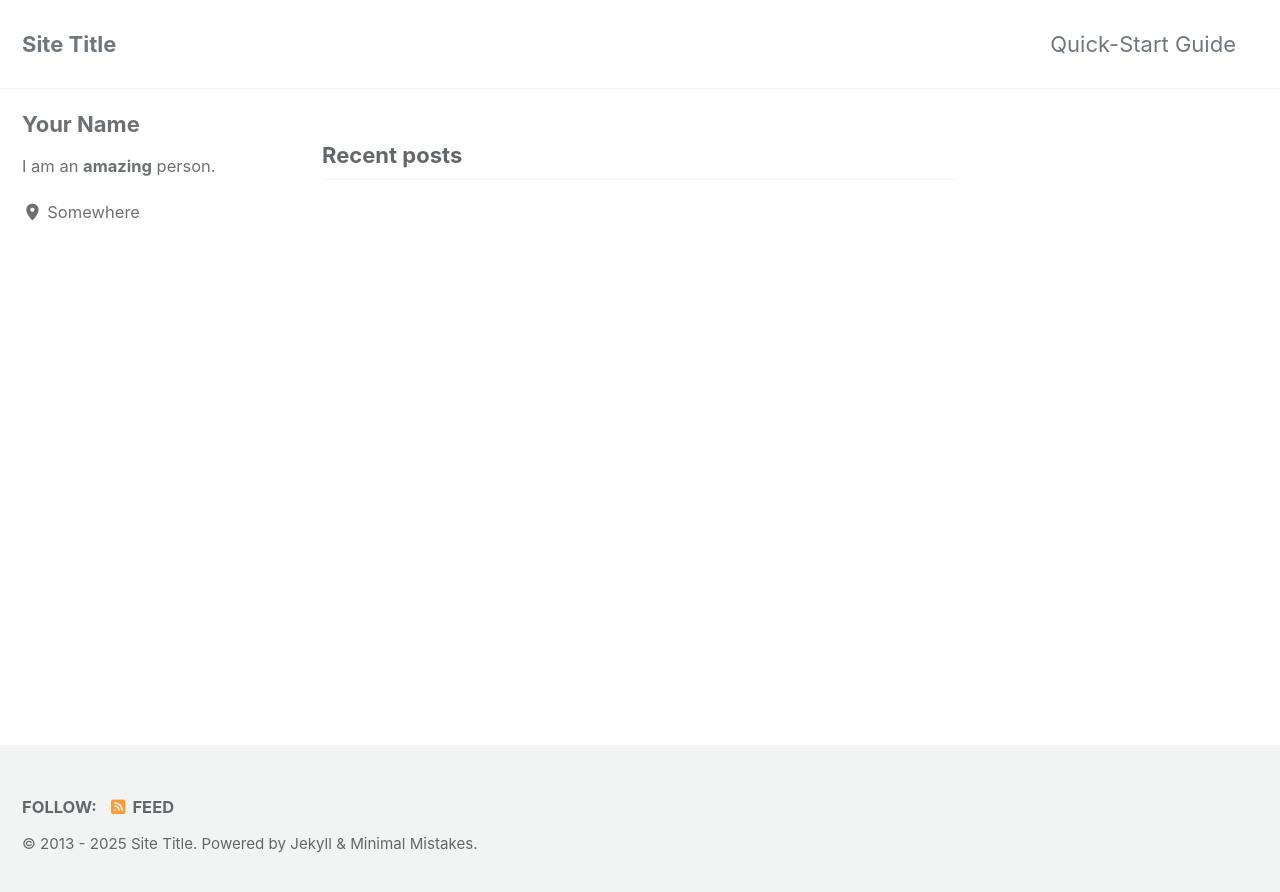
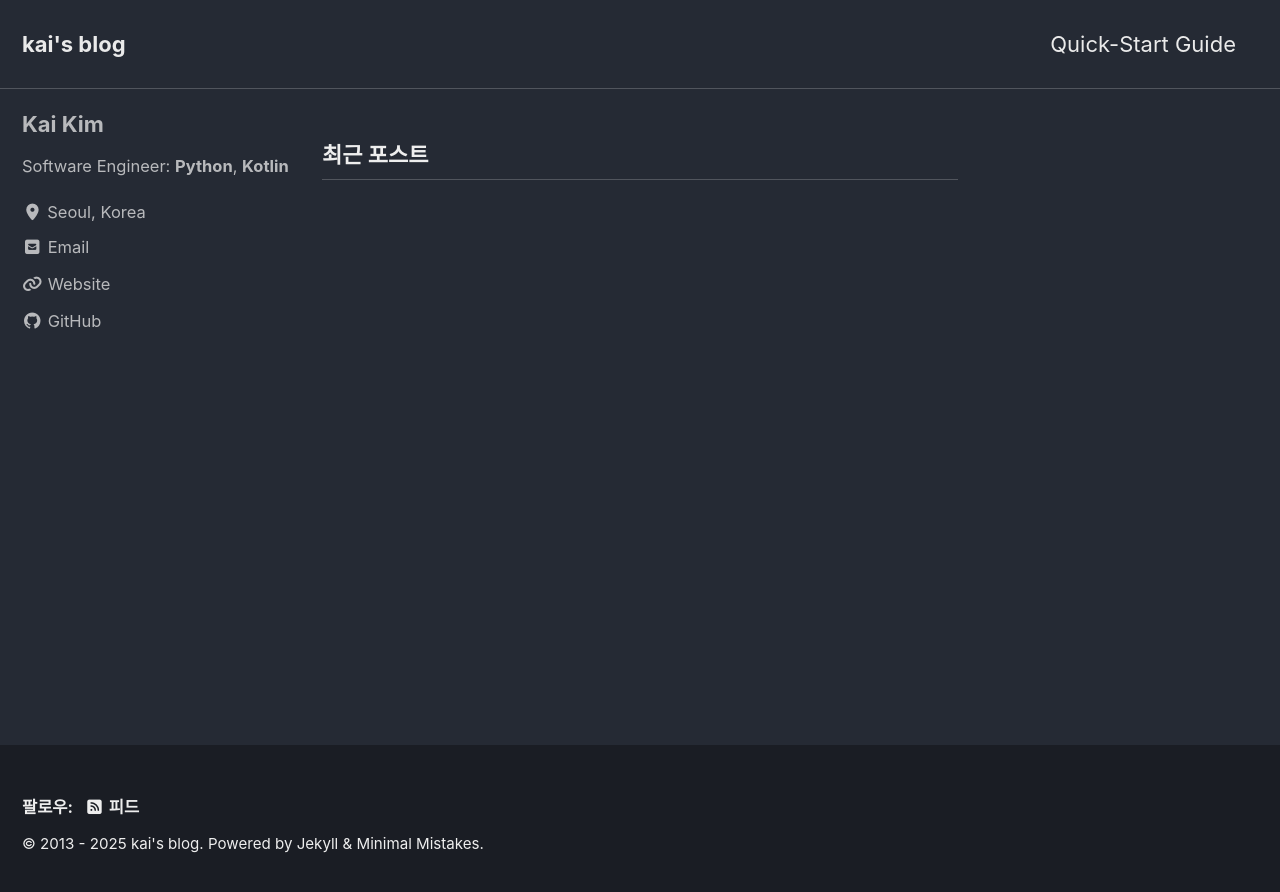
Before and after one commit to mgmbykai/mgmbykai.github.io, a Jekyll site: the page built from index.html, in a window 1280 px wide. Shown: the top 892 px of the page. Built offline with Jekyll 4.4.1, drawn with Linux system fonts in a browser that asks for light colours; cached includes are drawn as plain includes; the list of posts is cut into pages by our own code.

Commit message:
Update _config.yml

```diff
--- a/_config.yml
+++ b/_config.yml
@@ -12,15 +12,15 @@
 
 # theme                  : "minimal-mistakes-jekyll"
 # remote_theme           : "mmistakes/minimal-mistakes"
-minimal_mistakes_skin    : "default" # "air", "aqua", "contrast", "dark", "dirt", "neon", "mint", "plum", "sunrise"
+minimal_mistakes_skin    : "dark" #"default" "air", "aqua", "contrast", "dark", "dirt", "neon", "mint", "plum", "sunrise"
 
 # Site Settings
-locale                   : "en-US"
+locale                   : "ko-KR"
 rtl                      : # true, false (default) # turns direction of the page into right to left for RTL languages
-title                    : "Site Title"
+title                    : "kai's blog"
 title_separator          : "-"
 subtitle                 : # site tagline that appears below site title in masthead
-name                     : "Your Name"
+name                     : "Kai Kim"
 description              : "An amazing website."
 url                      : # the base hostname & protocol for your site e.g. "https://mmistakes.github.io"
 baseurl                  : # the subpath of your site, e.g. "/blog"
@@ -113,18 +113,18 @@ analytics:
 
 # Site Author
 author:
-  name             : "Your Name"
+  name             : "Kai Kim"
   avatar           : # path of avatar image, e.g. "/assets/images/bio-photo.jpg"
-  bio              : "I am an **amazing** person."
-  location         : "Somewhere"
+  bio              : "Software Engineer: **Python**, **Kotlin**"
+  location         : "Seoul, Korea"
   email            :
   links:
     - label: "Email"
       icon: "fas fa-fw fa-envelope-square"
-      # url: "mailto:your.name@email.com"
+      url: "mailto:mgmbykai@gmail.com"
     - label: "Website"
       icon: "fas fa-fw fa-link"
-      # url: "https://your-website.com"
+      url: "https://kaiscent.com"
     - label: "Twitter"
       icon: "fab fa-fw fa-twitter-square"
       # url: "https://twitter.com/"
@@ -133,7 +133,7 @@ author:
       # url: "https://facebook.com/"
     - label: "GitHub"
       icon: "fab fa-fw fa-github"
-      # url: "https://github.com/"
+      url: "https://github.com/mgmbykai"
     - label: "Instagram"
       icon: "fab fa-fw fa-instagram"
       # url: "https://instagram.com/"
```
